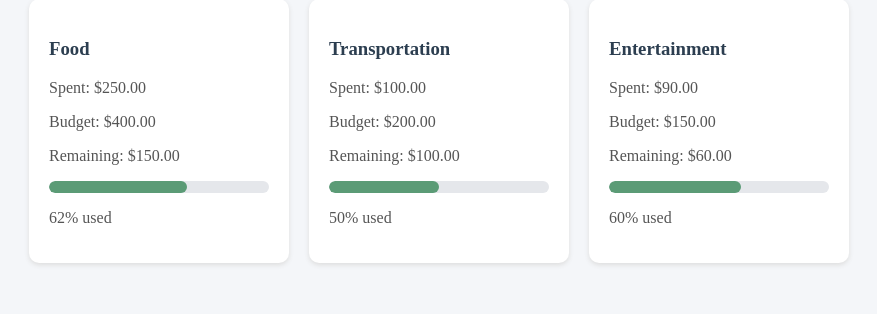
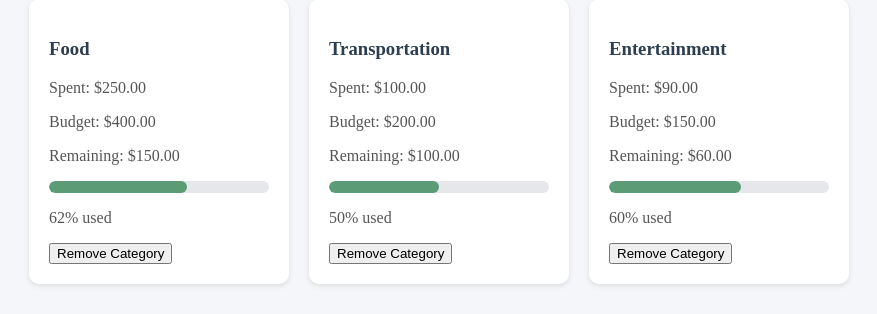
Before and after one commit to Laurence890/cash-cache, a Flask app: page /budgeting in a window 1280 px wide. Shown: the part 750-1064 px from the top of the page, without its empty margins (1-878 px from the left). Before the commit the page ends 1015 px from the top, so only its background shows below. Run offline with Flask 3, Linux system fonts and the light colour scheme.

Commit message:
added the ability to remove categoires in app.py and budgeting html

```diff
--- a/app.py
+++ b/app.py
@@ -1,7 +1,7 @@
-from flask import Flask, render_template, request, redirect, url_for
-import matplotlib
+from flask import Flask, render_template, request, redirect, url_for  # type: ignore[reportMissingImports]
+import matplotlib  # type: ignore[reportMissingModuleSource]
 matplotlib.use("Agg")
-import matplotlib.pyplot as plt
+import matplotlib.pyplot as plt  # type: ignore[reportMissingModuleSource]
 
 app = Flask(__name__)
 
@@ -67,5 +67,12 @@ def budgeting():
         remaining=total_limit - total_spent
     )
 
+@app.route("/budgeting/remove/<int:budget_index>", methods=["POST"])
+def remove_budget(budget_index):
+    if 0 <= budget_index < len(budgets_data):
+        budgets_data.pop(budget_index)
+
+    return redirect(url_for("budgeting"))
+
 if __name__ == "__main__":
     app.run(debug=True)
--- a/templates/budgeting.html
+++ b/templates/budgeting.html
@@ -50,11 +50,19 @@
 
         <div class="budget-progress">
             <div class="budget-progress-fill"
-                 style="width: {{ budget.percentage }}%;">
+                 style='width: {{ budget.percentage }}%;'>
             </div>
         </div>
 
         <p>{{ "%.0f"|format(budget.percentage) }}% used</p>
+
+        <form method="POST"
+              action="{{ url_for('remove_budget', budget_index=loop.index0) }}"
+              onsubmit="return confirm('Are you sure you want to remove this category?');">
+            <button type="submit" class="remove-budget-button">
+                Remove Category
+            </button>
+        </form>
     </div>
     {% else %}
     <p>No budget categories yet. Add one above to get started.</p>
```
